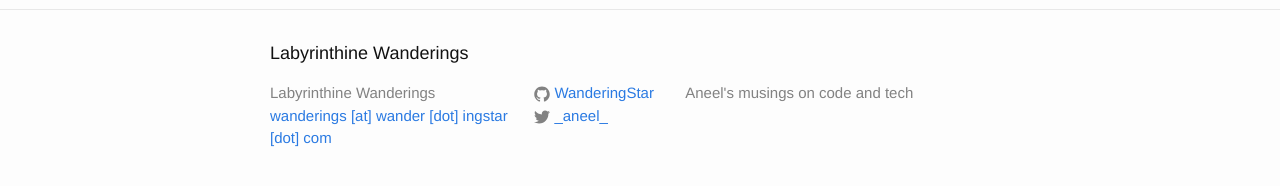
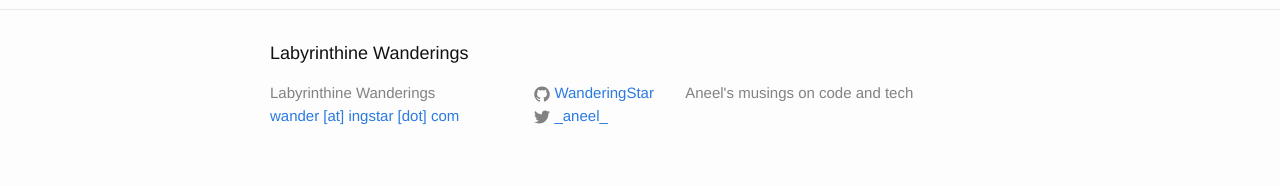
Before and after one commit to WanderingStar/WanderingStar.github.io, a Jekyll site: the page built from index.html, in a window 1280 px wide. Shown: the part 467-653 px from the top of the page. Built offline with Jekyll 4.4.1, drawn with Linux system fonts in a browser that asks for light colours.

Commit message:
Changed email

```diff
--- a/_config.yml
+++ b/_config.yml
@@ -7,7 +7,7 @@
 
 # Site settings
 title: Labyrinthine Wanderings
-email: wanderings [at] wander [dot] ingstar [dot] com
+email: wander [at] ingstar [dot] com
 description: > # this means to ignore newlines until "baseurl:"
   Aneel's musings on code and tech
 baseurl: "" # the subpath of your site, e.g. /blog
```
